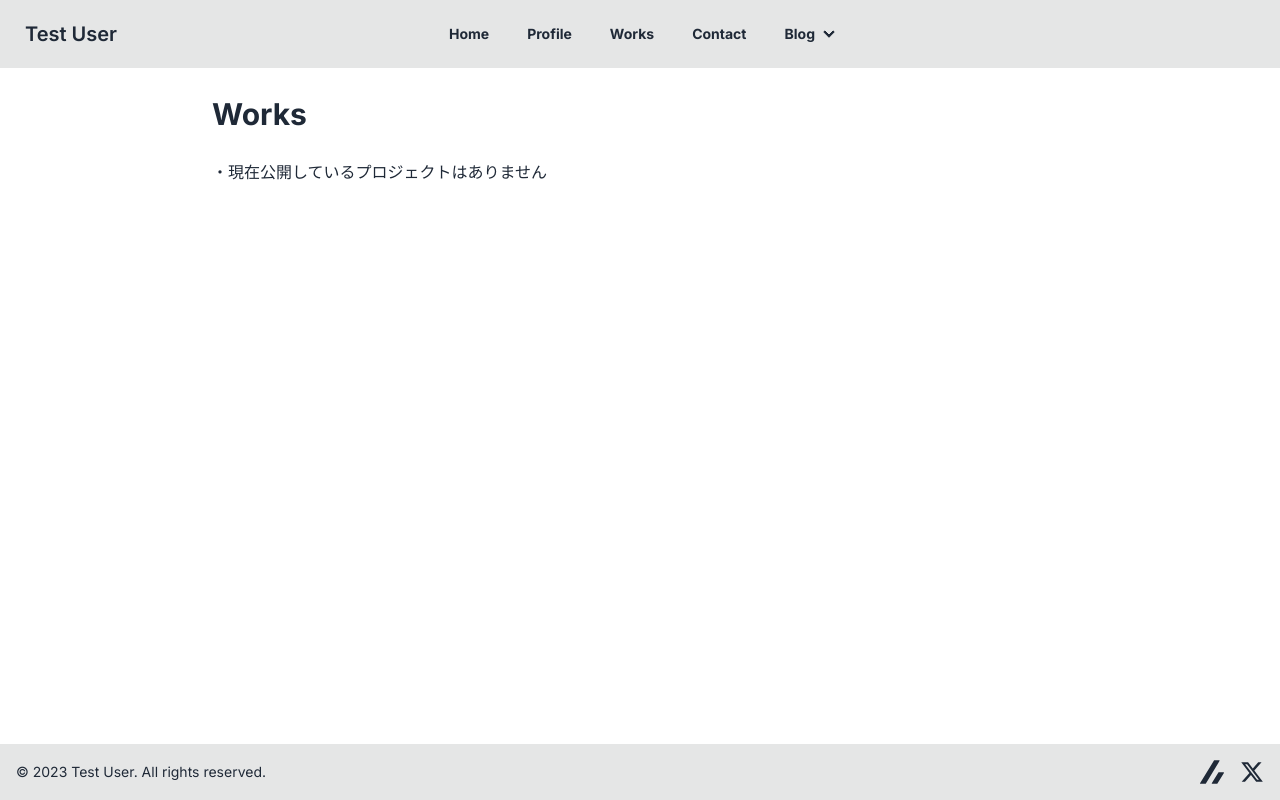
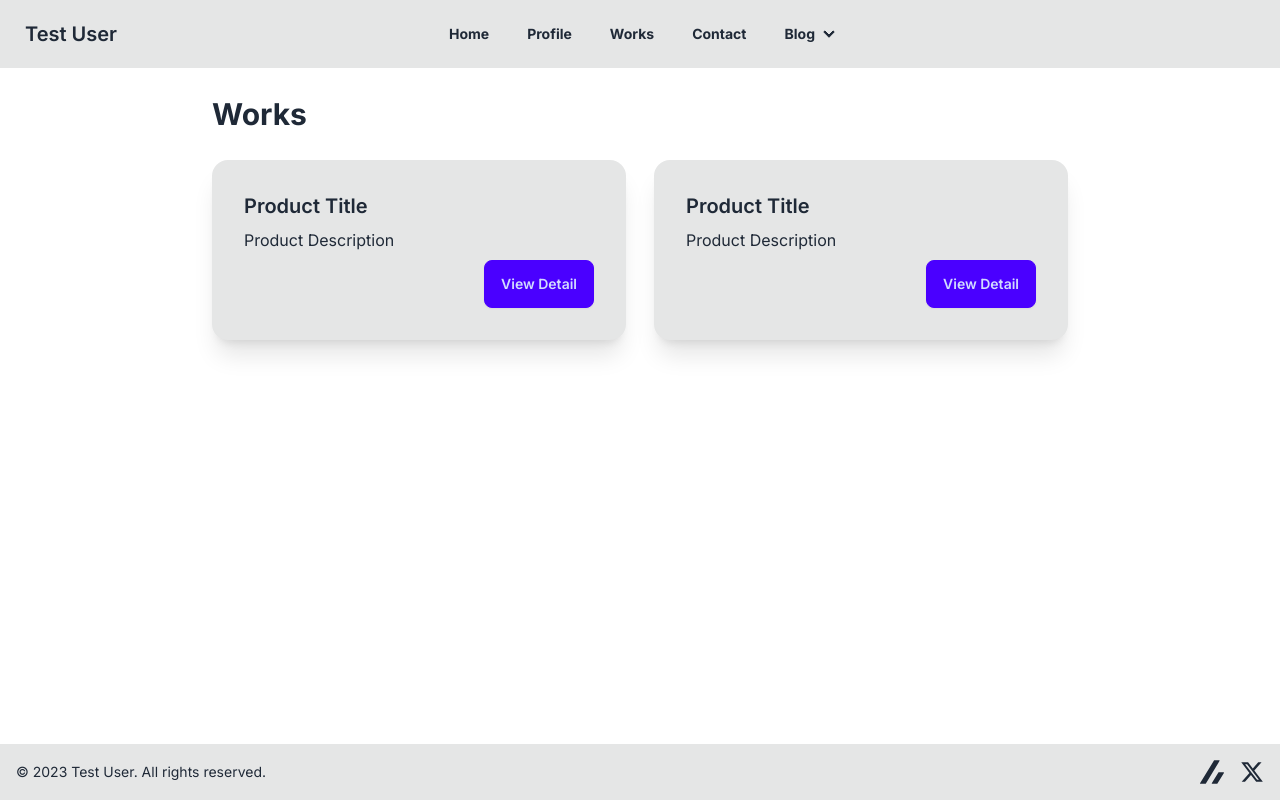
Before and after one commit to Milix-M/milix-m_tempest, a Next.js app in the folder web/: page /works in a window 1280 px wide. Built offline with nearby package versions, Linux system fonts and the light colour scheme.

Commit message:
WorksページにWorksSet組み込み

```diff
--- a/web/src/app/(profilepages)/works/page.tsx
+++ b/web/src/app/(profilepages)/works/page.tsx
@@ -1,10 +1,15 @@
-'use client'
+"use client";
 
-export default function Home () {
+import WorksSet from "@/CustomSettings/WorksSet";
+import Works from "@/components/Works/Works";
+
+export default function Home() {
   return (
     <div>
-      <h1 className='font-bold text-3xl mb-7'>Works</h1>
-      <span>・現在公開しているプロジェクトはありません</span>
+      <h1 className="font-bold text-3xl mb-7">Works</h1>
+      <div className="grid sm:grid-cols-2 gap-7 grid-cols-1">
+        <WorksSet />
+      </div>
     </div>
-  )
+  );
 }
```
